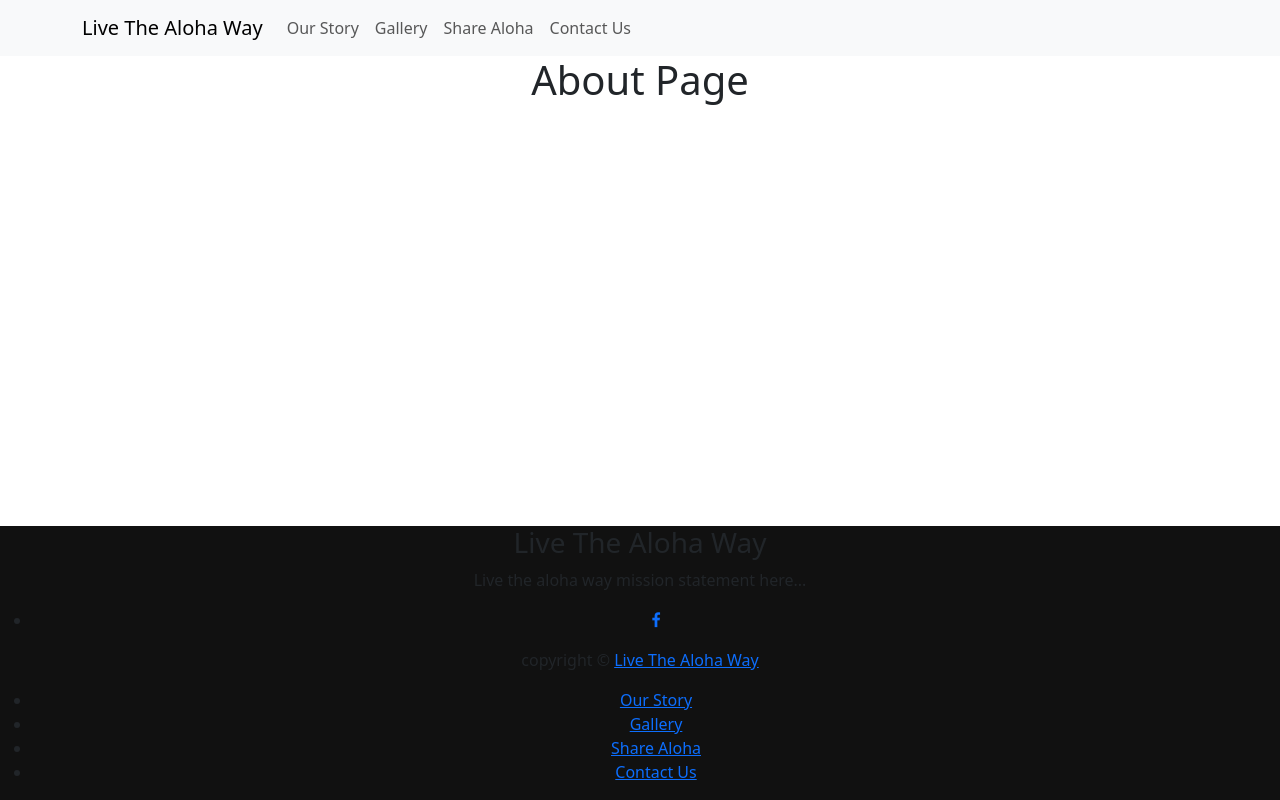
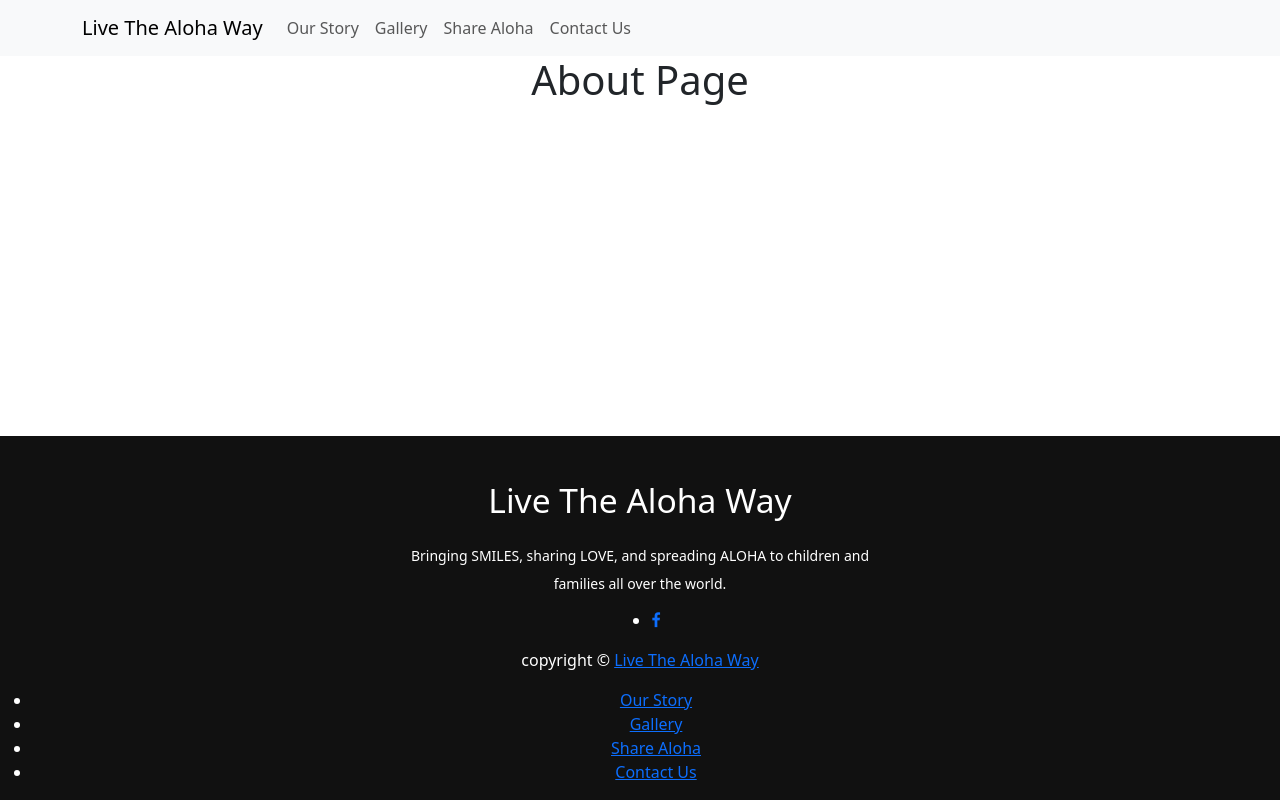
Before and after one commit to essbee808/live-the-aloha-way-frontend, a React (Create React App) app: page / in a window 1280 px wide. Built offline with nearby package versions, Linux system fonts and the light colour scheme.

Commit message:
Customize footer styling

```diff
--- a/src/components/Footer/Footer.jsx
+++ b/src/components/Footer/Footer.jsx
@@ -6,7 +6,7 @@ const Footer = () => {
     <footer>
         <div className="footer-content">
             <h3>Live The Aloha Way</h3>
-            <p>Live the aloha way mission statement here...</p>
+            <p>Bringing SMILES, sharing LOVE, and spreading ALOHA to children and families all over the world.</p>
             <ul className="socials">
                 <li><a href="https://www.facebook.com/livethealohaway/" target="_blank"><i className="fa fa-facebook"></i></a></li>
             </ul>
--- a/src/components/Footer/footer.css
+++ b/src/components/Footer/footer.css
@@ -4,4 +4,31 @@ footer {
     left: 0;
     right: 0;
     background: #111;
+    height: auto;
+    width: 100vw;
+
+    padding-top: 40px;
+    color: #fff;
 }
+
+.footer-content {
+    display: flex;
+    align-items: center;
+    justify-content: center;
+    flex-direction: column;
+    text-align: center;
+}
+
+.footer-content h3 {
+    font-size: 2.1rem;
+    font-weight: 500;
+    text-transform: capitalize;
+    line-height: 3rem;
+}
+
+.footer-content p {
+    max-width: 500px;
+    margin: 10px auto;
+    line-height: 28px;
+    font-size: 14px;
+}
```
